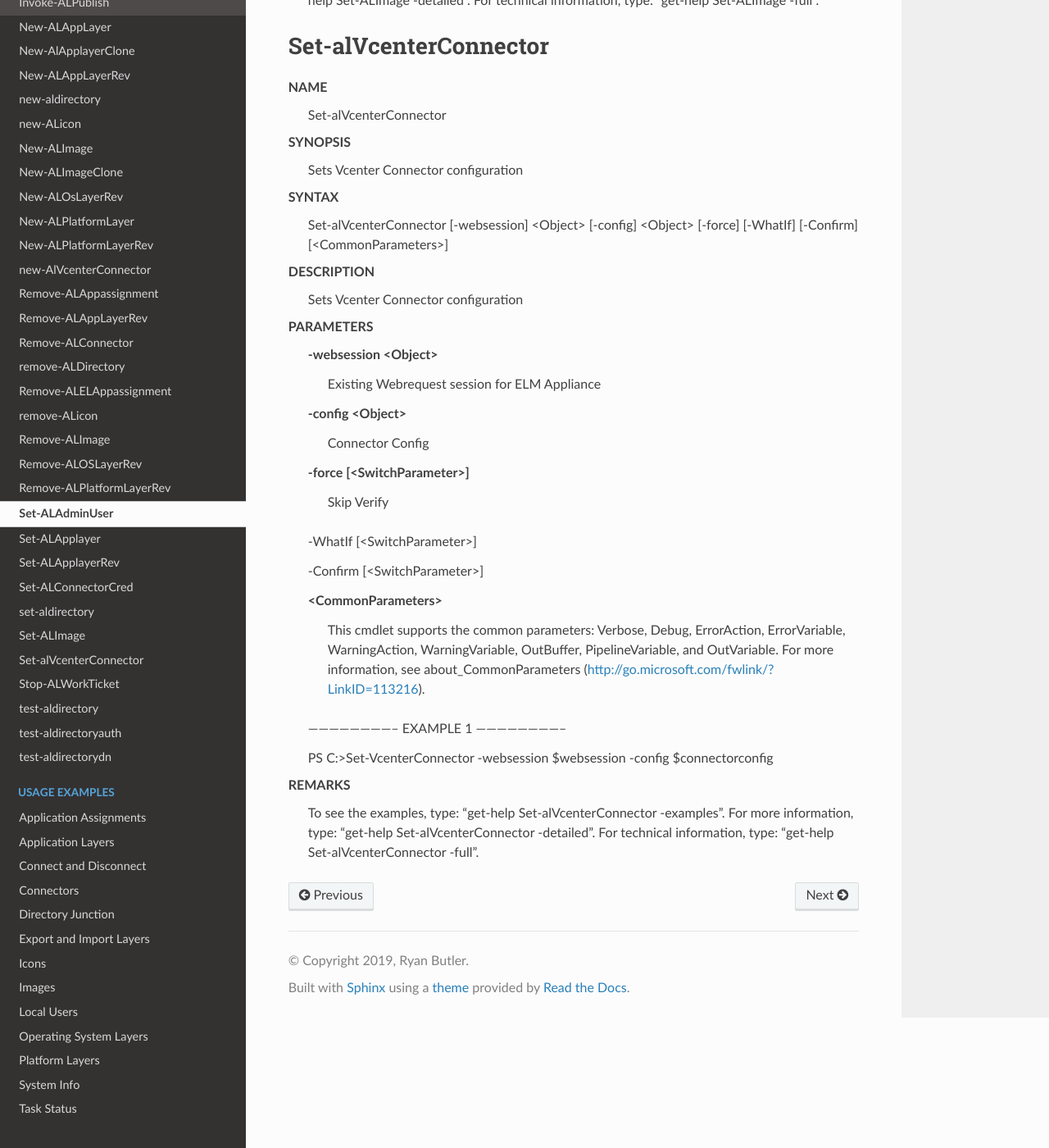
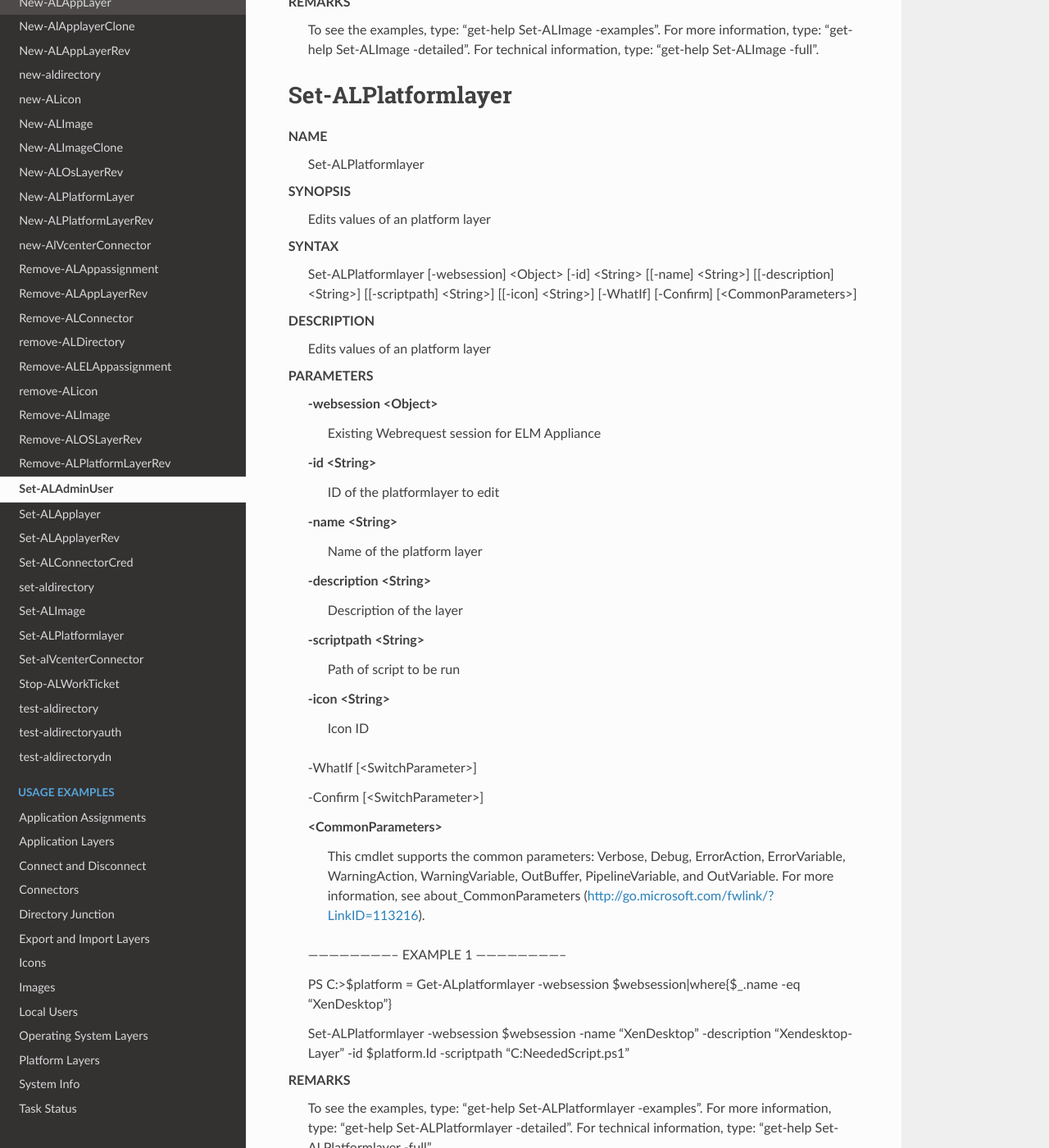
Before and after one commit to ryancbutler/UnideskSDK, a Sphinx documentation site: the page built from docs/cmd/cmd_set.rst, in a window 1280 px wide and 1400 px high, scrolled down 9129 px. Shown: the whole window at 82% size. Built offline with Sphinx 7.4.7 and the Read the Docs theme 2.0.0, drawn with Linux system fonts in a browser that asks for light colours; some of the changed text lies outside the part shown.

Commit message:
PSGallery Version Update to 0.3.28

```diff
--- a/docs/cmd/cmd_invoke.rst
+++ b/docs/cmd/cmd_invoke.rst
@@ -127,7 +127,7 @@ SYNOPSIS
 
 
 SYNTAX
-    Invoke-ALPublish [-websession] <Object> [-imageid] <Array> [-WhatIf] [-Confirm] [<CommonParameters>]
+    Invoke-ALPublish [-websession] <Object> [-imageid] <Array> [[-description] <Array>] [-WhatIf] [-Confirm] [<CommonParameters>]
 
 
 DESCRIPTION
@@ -140,6 +140,8 @@ PARAMETERS
 
     -imageid <Array>
         Image ID's to be published
+
+    -description <Array>
 
     -WhatIf [<SwitchParameter>]
 
--- a/docs/cmd/cmd_set.rst
+++ b/docs/cmd/cmd_set.rst
@@ -332,7 +332,7 @@ SYNOPSIS
 
 SYNTAX
     Set-ALImage [-websession] <Object> [-id] <String> [[-name] <String>] [[-description] <String>] [[-connectorid] <String>] [[-osrevid] <String>] [[-platrevid] <String>] [[-applayerid] <Array>] [[-apprevid] <Array>]
-    [[-ElasticLayerMode] <String>] [[-diskformat] <String>] [[-size] <String>] [[-icon] <String>] [[-syspreptype] <String>] [-WhatIf] [-Confirm] [<CommonParameters>]
+    [[-ElasticLayerMode] <String>] [[-diskformat] <String>] [[-size] <String>] [[-icon] <String>] [[-syspreptype] <String>] [[-LayeredImageDiskFilename] <String>] [-WhatIf] [-Confirm] [<CommonParameters>]
 
 
 DESCRIPTION
@@ -422,6 +424,68 @@ REMARKS
     To see the examples, type: "get-help Set-ALImage -examples".
     For more information, type: "get-help Set-ALImage -detailed".
     For technical information, type: "get-help Set-ALImage -full".
+
+
+Set-ALPlatformlayer
+-------------------------
+
+NAME
+    Set-ALPlatformlayer
+
+SYNOPSIS
+    Edits values of an platform layer
+
+
+SYNTAX
+    Set-ALPlatformlayer [-websession] <Object> [-id] <String> [[-name] <String>] [[-description] <String>] [[-scriptpath] <String>] [[-icon] <String>] [-WhatIf] [-Confirm] [<CommonParameters>]
+
+
+DESCRIPTION
+    Edits values of an platform layer
+
+
+PARAMETERS
+    -websession <Object>
+        Existing Webrequest session for ELM Appliance
+
+    -id <String>
+        ID of the platformlayer to edit
+
+    -name <String>
+        Name of the platform layer
+
+    -description <String>
+        Description of the layer
+
+    -scriptpath <String>
+        Path of script to be run
+
+    -icon <String>
+        Icon ID
+
+    -WhatIf [<SwitchParameter>]
+
+    -Confirm [<SwitchParameter>]
+
+    <CommonParameters>
+        This cmdlet supports the common parameters: Verbose, Debug,
+        ErrorAction, ErrorVariable, WarningAction, WarningVariable,
+        OutBuffer, PipelineVariable, and OutVariable. For more information, see
+        about_CommonParameters (http://go.microsoft.com/fwlink/?LinkID=113216).
+
+    -------------------------- EXAMPLE 1 --------------------------
+
+    PS C:\>$platform = Get-ALplatformlayer -websession $websession|where{$_.name -eq "XenDesktop"}
+
+    Set-ALPlatformlayer -websession $websession -name "XenDesktop" -description "Xendesktop-Layer" -id $platform.Id -scriptpath "C:\NeededScript.ps1"
+
+
+
+
+REMARKS
+    To see the examples, type: "get-help Set-ALPlatformlayer -examples".
+    For more information, type: "get-help Set-ALPlatformlayer -detailed".
+    For technical information, type: "get-help Set-ALPlatformlayer -full".
 
 
 Set-alVcenterConnector
```
Also changed, not shown: other parts of docs/cmd/cmd_set.rst (+2 -0 lines), 1 other file.
